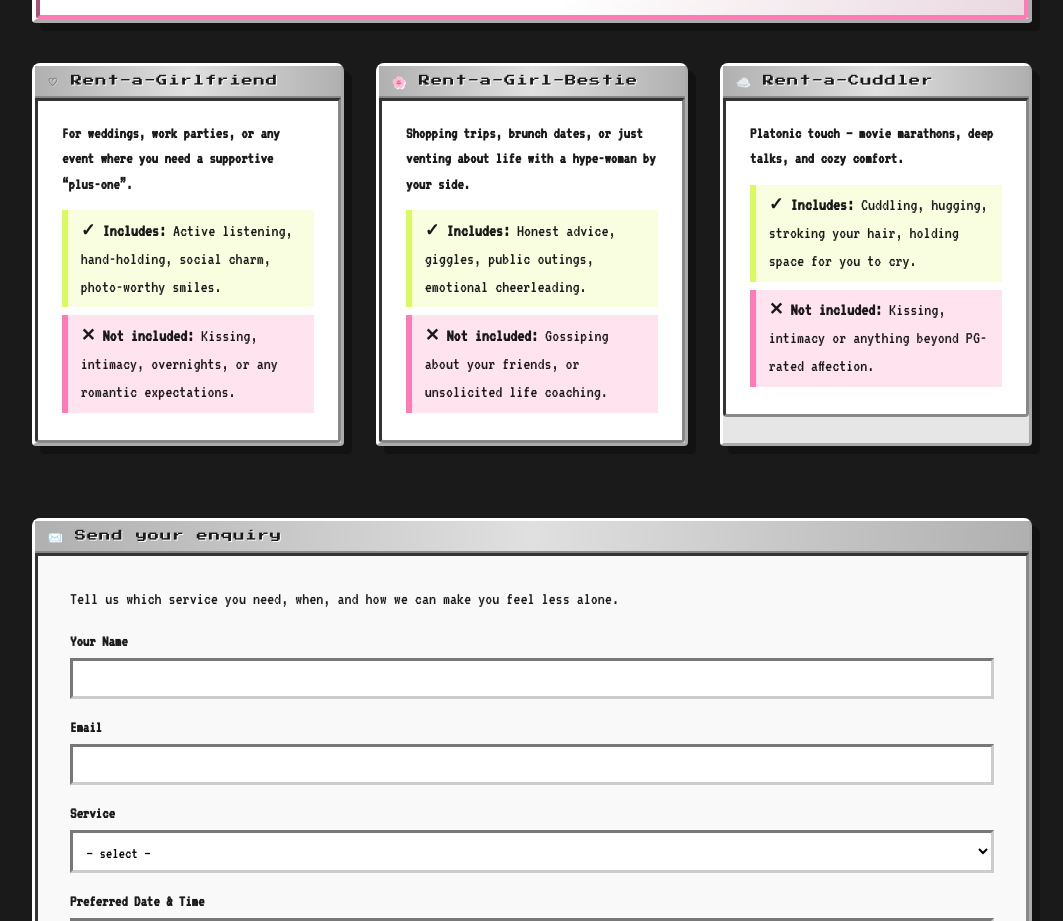
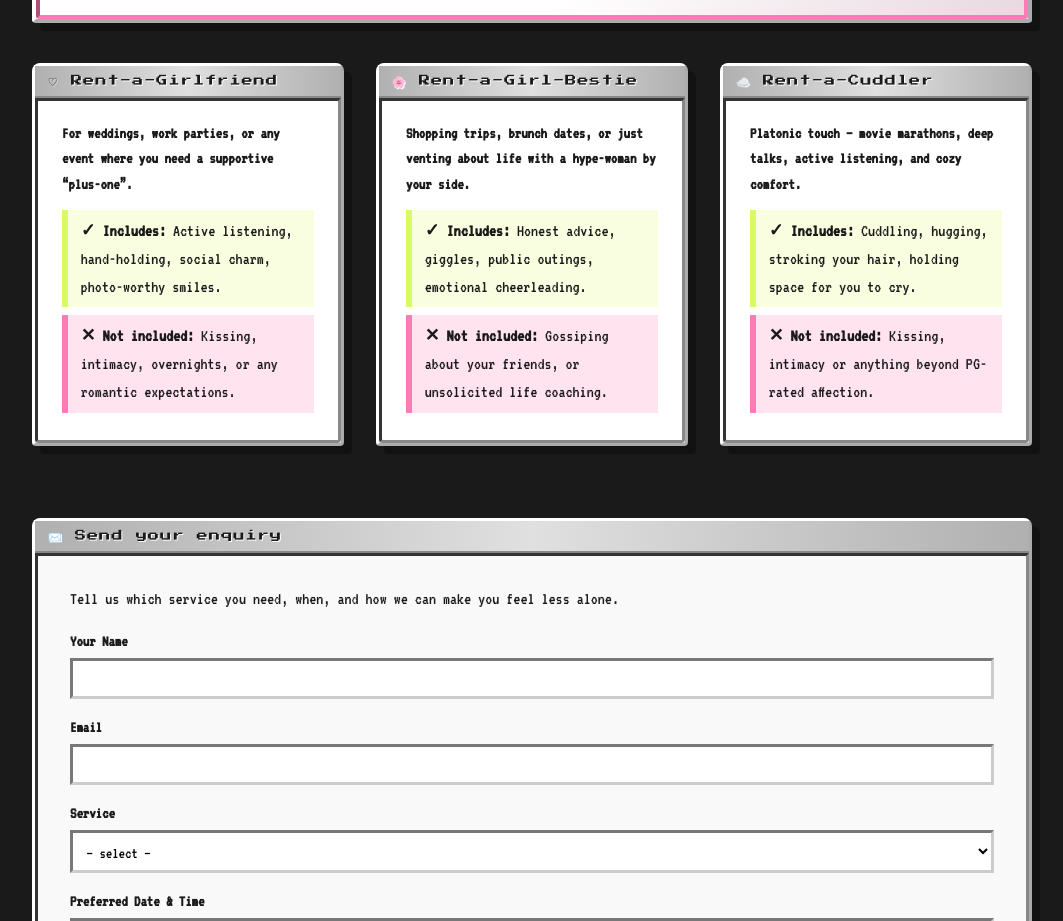
Before and after one commit to sagedoescoding/rent-a-girlfriend, a website built with Vite: page index.html in a window 1280 px wide. Shown: the part 1081-2002 px from the top of the page, without its empty margins (108-1171 px from the left). Built offline with nearby package versions, Linux system fonts and the light colour scheme.

Commit message:
Update wording

```diff
--- a/index.html
+++ b/index.html
@@ -106,7 +106,7 @@
       <div class="window service-card">
         <div class="title-bar"><span>☁️ Rent-a-Cuddler</span></div>
         <div class="window-body">
-          <p class="service-desc">Platonic touch — movie marathons, deep talks, and cozy comfort.</p>
+          <p class="service-desc">Platonic touch — movie marathons, deep talks, active listening, and cozy comfort.</p>
           <div class="included"><strong>✓ Includes:</strong> Cuddling, hugging, stroking your hair, holding space for you to cry.</div>
           <div class="excluded"><strong>✕ Not included:</strong> Kissing, intimacy or anything beyond PG-rated affection.</div>
         </div>
@@ -118,7 +118,6 @@
       <div class="title-bar"><span>✉️ Send your enquiry</span></div>
       <div class="window-body">
         <p class="form-subtext">Tell us which service you need, when, and how we can make you feel less alone.</p>
-        <!-- REPLACE 'YOUR_FORM_ID' with your actual Formspree endpoint -->
         <form action="https://formspree.io/f/xdenojwz" method="POST" id="enquiry-form">
           <label>Your Name <input type="text" name="name" required /></label>
           <label>Email <input type="email" name="email" required /></label>
```
